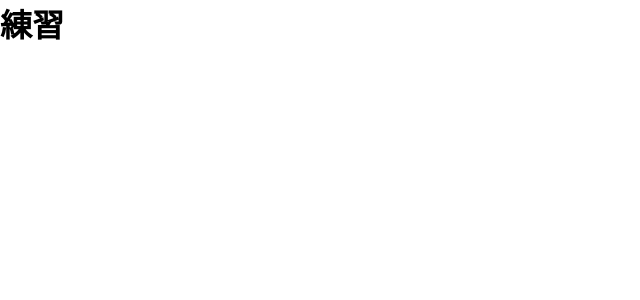
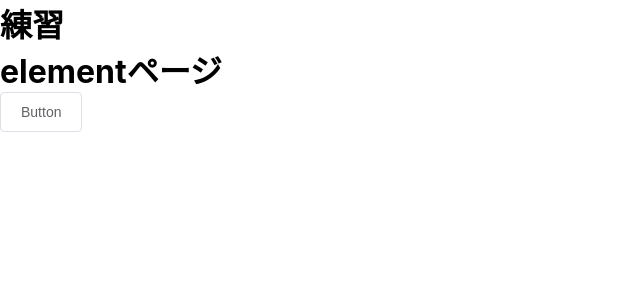
Before and after one commit to kawada13/nuxt-tomosuta, a Nuxt app: page /element in a window 1280 px wide. Before the commit this address had no page. Shown: the top 300 px of the page, without its empty margins (0-640 px from the left). Built offline with nearby package versions, Linux system fonts and the light colour scheme.

Commit message:
element追加

```diff
--- a/nuxt.config.js
+++ b/nuxt.config.js
@@ -17,10 +17,12 @@ export default {
 
   // Global CSS: https://go.nuxtjs.dev/config-css
   css: [
+    'element-ui/lib/theme-chalk/index.css'
   ],
 
   // Plugins to run before rendering page: https://go.nuxtjs.dev/config-plugins
   plugins: [
+    '~/plugins/element.js'
   ],
 
   // Auto import components: https://go.nuxtjs.dev/config-components
--- a/package.json
+++ b/package.json
@@ -10,6 +10,7 @@
   },
   "dependencies": {
     "core-js": "^3.8.3",
+    "element-ui": "^2.15.0",
     "nuxt": "^2.14.12"
   },
   "devDependencies": {}
--- /dev/null
+++ b/pages/element.vue
@@ -0,0 +1,16 @@
+<template>
+  <div>
+    <h1>elementページ</h1>
+    <el-button @click="visible = true">Button</el-button>
+  </div>
+</template>
+
+<script>
+export default {
+
+}
+</script>
+
+<style>
+
+</style>
```
Also changed, not shown: plugins/element.js (added, +7 -0 lines), 1 other file (tests, documents, lock files or other folders).
